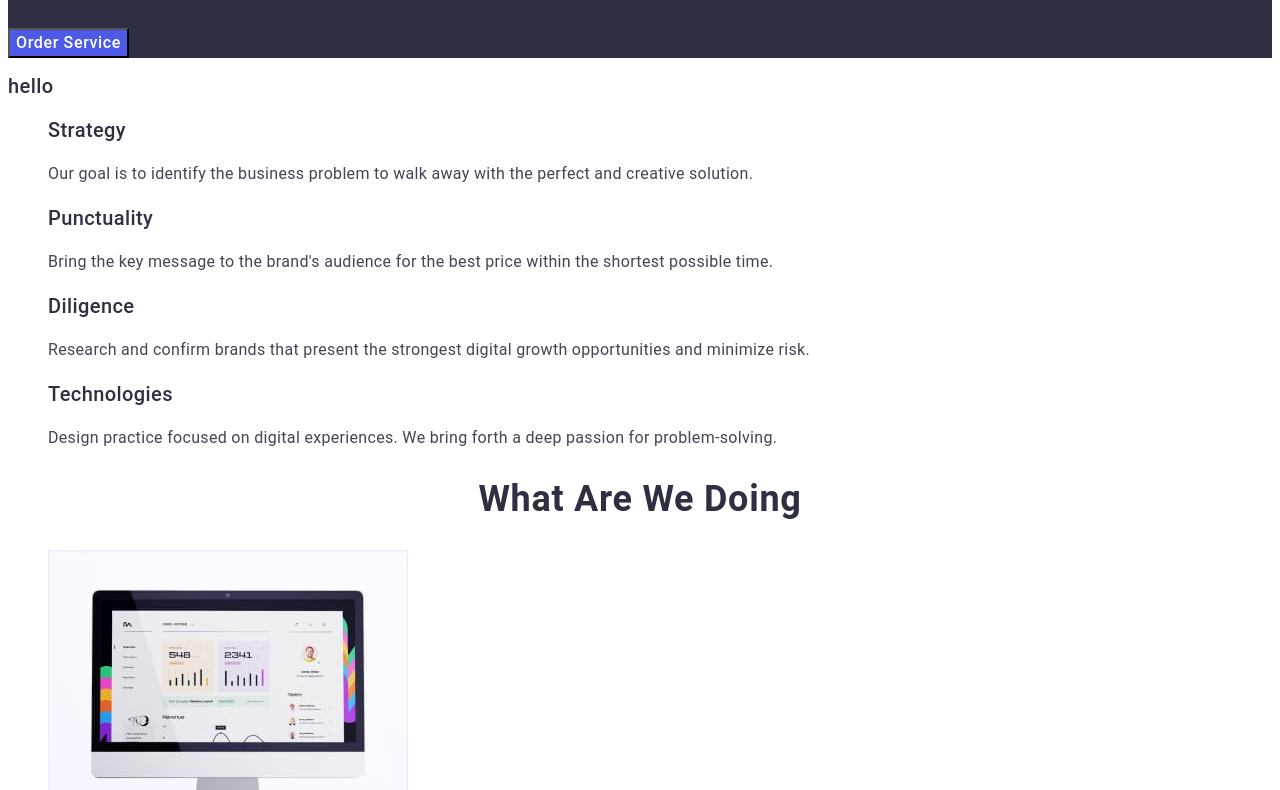
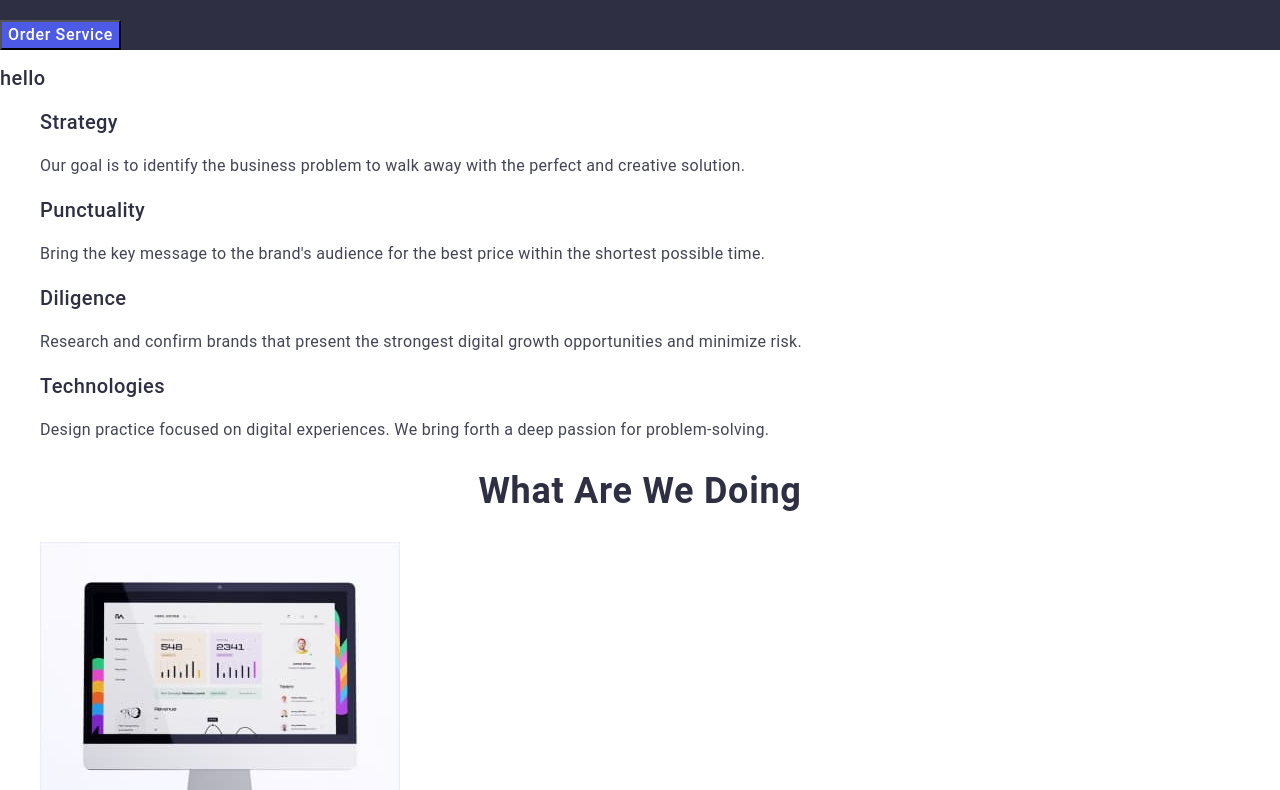
Before and after one commit to Yullia97/goit-homework-02, a plain HTML site: page index.html in a window 1280 px wide. Shown: the part 306-1096 px from the top of the page. Drawn offline with nearby package versions, Linux system fonts and the light colour scheme.

Commit message:
https://github.com/Yullia97/goit-homework-03.git

```diff
--- a/index.html
+++ b/index.html
@@ -7,7 +7,8 @@
     <link rel="preconnect" href="https://fonts.googleapis.com">
     <link rel="preconnect" href="https://fonts.gstatic.com" crossorigin>
     <link rel="stylesheet" href="https://fonts.googleapis.com/css2/family=Raleway:wght@800&family=Roboto:wght@400;500;700;900&display=swap">
-<link rel="stylesheet" href="./css/styles.css">
+    <link rel="stylesheet" href="https://cdnjs.cloudflare.com/ajax/libs/modern-normalize/2.0.0/modern-normalize.min.css">
+    <link rel="stylesheet" href="./css/styles.css">
 </head>
 <body>
     <!--SECTION HEDER-->
```
Also changed, not shown: portfolio.html (+1 -0 lines).
